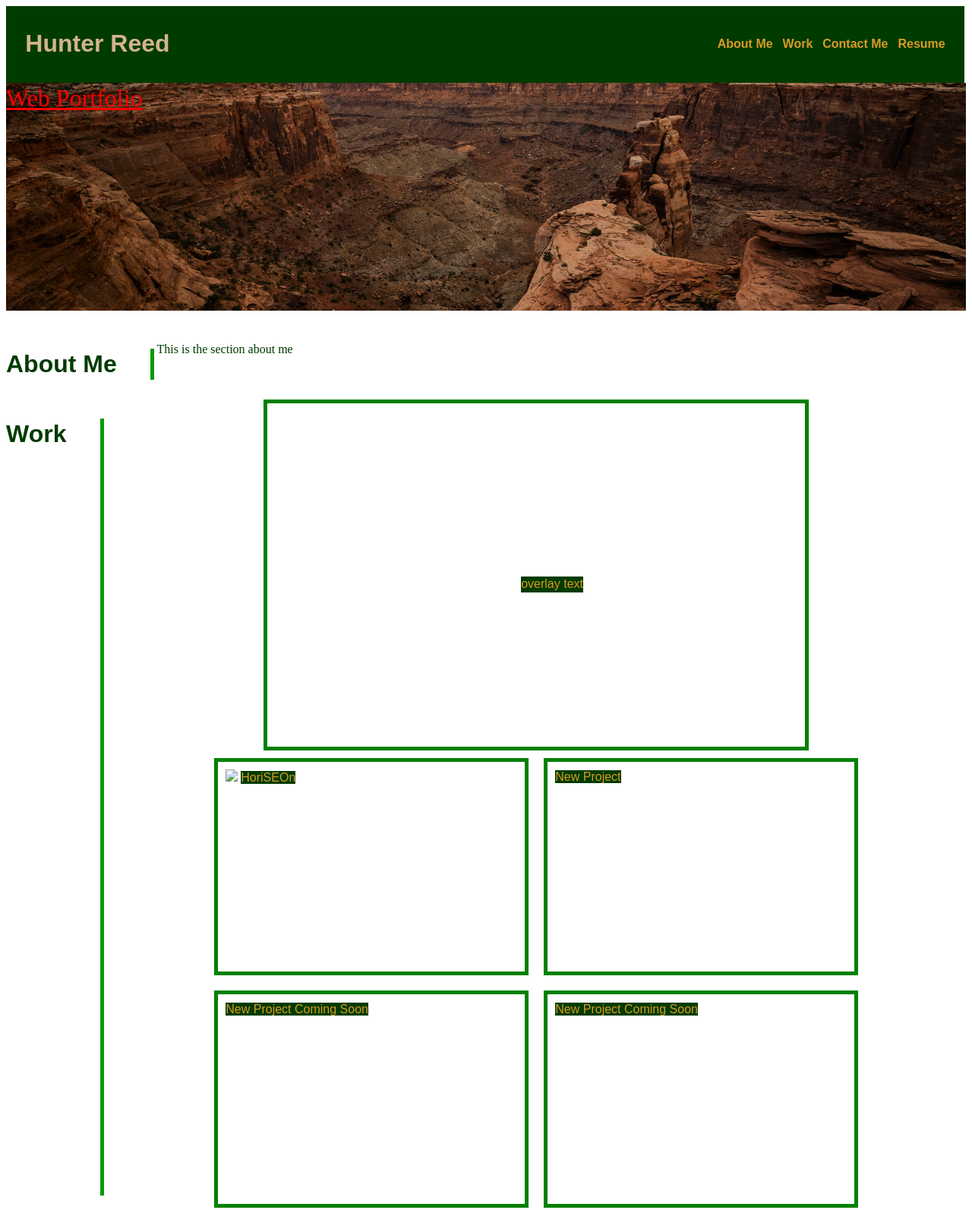
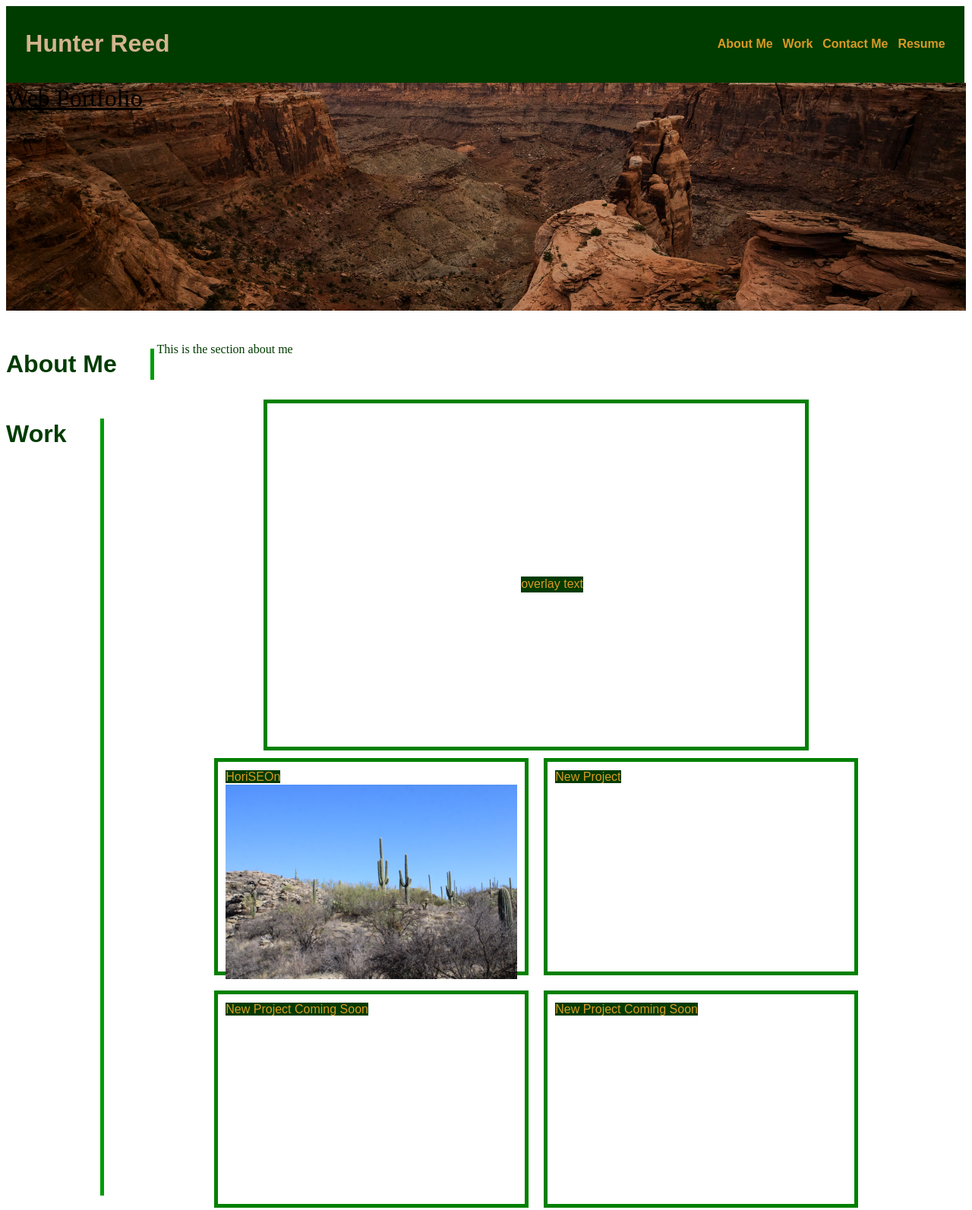
Before and after one commit to huntrreed/hunter-web-portfolio, a plain HTML site: page index.html in a window 1280 px wide. Shown: the top 1593 px of the page at 76% size. Drawn offline with Linux system fonts and the light colour scheme.

Commit message:
third commit Sunday

```diff
--- a/assets/css/style.css
+++ b/assets/css/style.css
@@ -51,9 +51,12 @@ header {
 /*cant get text to shopw up*/
 .hero span{
   text-align: right;
+  color: var(--background)
+  margin-left: 10%;
+  margin-bottom: 0px%;
   text-decoration: underline;
   font-size:200%;
-  color:red
+
 }
 
 h1 {
@@ -145,6 +148,12 @@ main {
   font-family: Arial, Helvetica, sans-serif;
 }
 
+.small-card img{
+  width: 100%;
+  border: 10px;
+  border-color: var(--dark);
+}
+
 
 /*contact me card*/
 
--- a/index.html
+++ b/index.html
@@ -36,8 +36,7 @@
   <span>overlay text</span></div>
 <div class="small-card-container">
     <div class="small-card">
-      <img src="./assets/images/IMG_2613.JPG/">
-    <span>HoriSEOn</span></div>
+    <span>HoriSEOn</span> <img src="./assets/images/IMG_2756.JPG"> </div>
     <div class="small-card">
     <span>New Project</span></div>
     <div class="small-card">
```
